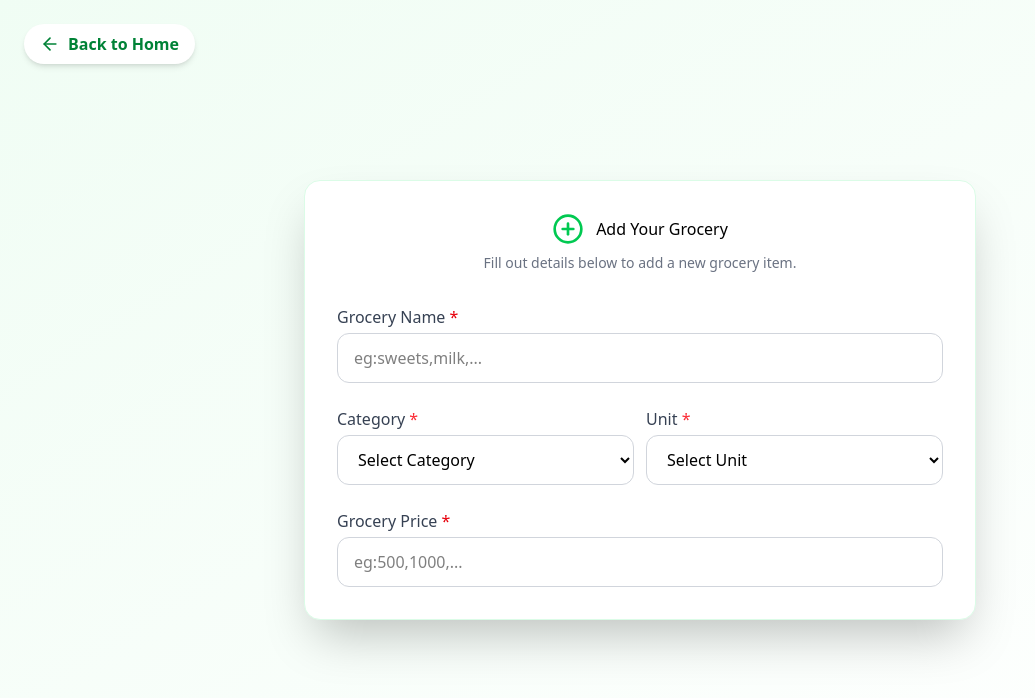
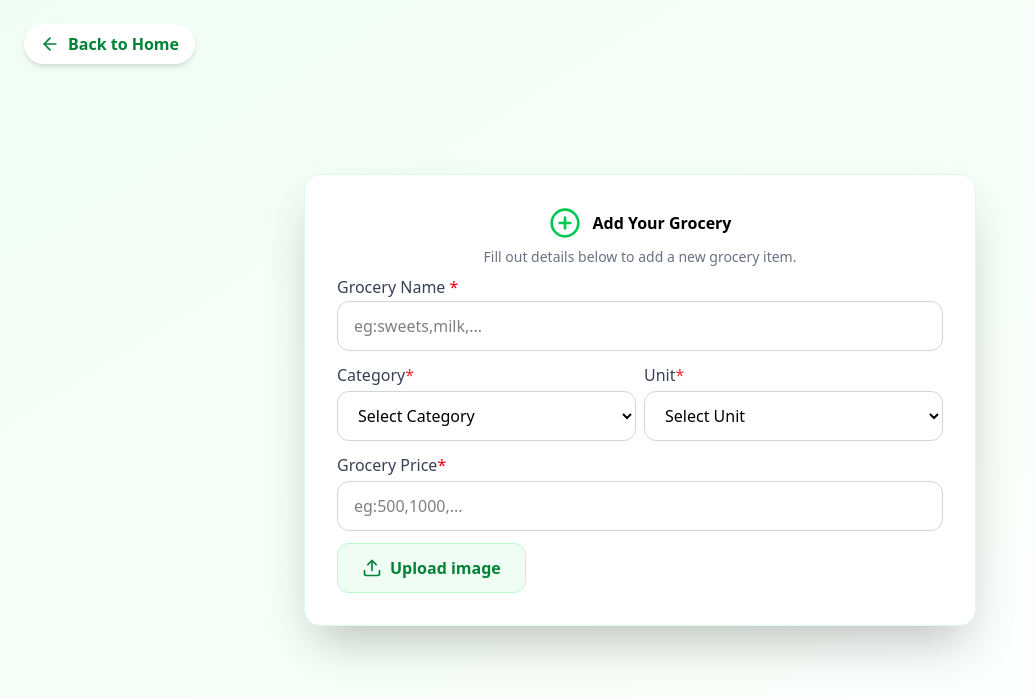
Before and after one commit to Alok-Jha-creator/snapcart, a Next.js app: page /admin/add-grocery in a window 1280 px wide. Shown: the top 698 px of the page, without its empty margins (0-1035 px from the left). Built offline with nearby package versions, Linux system fonts and the light colour scheme.

Commit message:
animation

```diff
--- a/src/app/admin/add-grocery/page.tsx
+++ b/src/app/admin/add-grocery/page.tsx
@@ -1,8 +1,9 @@
 'use client'
-import { ArrowBigLeft, ArrowLeft, Plus, PlusCircle } from 'lucide-react'
+import { ArrowBigLeft, ArrowLeft, Plus, PlusCircle, Upload } from 'lucide-react'
 import Link from 'next/link'
-import React, { useState } from 'react'
+import React, { ChangeEvent, useState } from 'react'
 import { motion } from 'motion/react'
+import Image from 'next/image'
 
 const categories = [
   "Fruits & Vegetables",
@@ -20,11 +21,20 @@ const units = [
   "kg", "g", "liter", "ml", "piece", "pack"
 ]
 const AddGrocery = () => {
-  const [name,setName]=useState("")
-  const [category,setCategory]=useState("")
-  const [unit,setUnit]=useState("")
-  const [preview,setPreview]=useState<string|null>()
-  const [backendImage,setBackendImage]=useState<File|null>()
+  const [name, setName] = useState("")
+  const [category, setCategory] = useState("")
+  const [unit, setUnit] = useState("")
+  const [price, setPrice] = useState("")
+  const [preview, setPreview] = useState<string | null>()
+  const [backendImage, setBackendImage] = useState<File | null>()
+  const handleImageChange = (e: ChangeEvent<HTMLInputElement>) => {
+    const files = e.target.files
+    if (!files || files.length == 0) return
+    const file = files[0]
+    setBackendImage(file)
+    setPreview(URL.createObjectURL(file))
+  }
+
   return (
     <div className='min-h-screen flex items-center justify-center bg-linear-to-br from-green-50 to-white py-16 px-4 relative'>
       <Link href="/" className='absolute top-6 left-6 flex items-center gap-2 text-green-700 font-semibold bg-white px-4 py-2 rounded-full shadow-md hover:bg-green-100 hover:shadow-lg transition-all' >
@@ -37,26 +47,46 @@ const AddGrocery = () => {
         transition={{ duration: 0.4 }}
         className='bg-white w-full max-w-2xl shadow-2xl rounded-2xl border border-green-100 p-8'
       >
-        <div className='flex flex-col items-center mb-8'>
+        <div className='flex flex-col items-center mb-2'>
           <div className='flex items-center gap-3'>
-            <PlusCircle className='text-green-500 w-8 h-8'/>
-            <h1>Add Your Grocery</h1>
+            <PlusCircle className='text-green-500 w-8 h-8' />
+            <h1 className='font-extrabold'>Add Your Grocery</h1>
           </div>
           <p className='text-gray-500 text-sm mt-2 text-center'>Fill out details below to add a new grocery item.</p>
         </div>
-        <form className='flex flex-col gap-6 w-full animate-fadeIn'>
+        <form className='flex flex-col gap-3 w-full animate-fadeIn'>
           <div>
-            <label htmlFor="name" className='block text-gray-700 font-medium mb-1'>Grocery Name <span className='text-red-600'>*</span></label>
-            <input type="text" id='name' placeholder='eg:sweets,milk,...' className='w-full border border-gray-300 rounded-xl px-4 py-3 outline-none focus:ring-green-400 transition-all' />
+            <label htmlFor="name" className='block text-gray-700 font-medium mb-0.5'>Grocery Name <span className='text-red-600'>*</span></label>
+            <input type="text" id='name' placeholder='eg:sweets,milk,...' onChange={(e) => { setName(e.target.value) }} value={name} className='w-full border border-gray-300 rounded-xl px-4 py-3 outline-none focus:ring-green-400 transition-all' />
           </div>
-          <div className='grid grid-cols-1 sm:grid-cols-2 gap-3'>
-            <div> <label className='block text-gray-700 font-medium mb-1'> Category  <span className='text-red-500'>*</span> </label> <select name="category" className='w-full border border-gray-300 rounded-xl px-4 py-3 outline-none focus:ring-2 focus:ring-green-400 transition-all bg-white'> <option value="category">Select Category</option>
-              {categories.map(cat => (
-                <option value={cat}>{cat}</option>
-              ))}
-            </select></div>
+          <div className='grid grid-cols-1 sm:grid-cols-2 gap-2'>
             <div>
-              <label className='block text-gray-700 font-medium mb-1'> Unit <span className='text-red-500'>*</span> </label> <select name="unit" className='w-full border border-gray-300 rounded-xl px-4 py-3 outline-none focus:ring-2 focus:ring-green-400 transition-all bg-white'> <option value="category">Select Unit</option>
+              <label className='block text-gray-700 font-medium mb-1'>
+                Category
+                <span className='text-red-500'>*</span>
+              </label>
+              <select name="category"
+                className='w-full border border-gray-300 rounded-xl px-4 py-3 outline-none focus:ring-2 focus:ring-green-400 transition-all bg-white'
+                value={category}
+                onChange={(e) => setCategory(e.target.value)}>
+                <option value="category">Select Category</option>
+                {categories.map(cat => (
+                  <option value={cat}>{cat}</option>
+                ))}
+              </select></div>
+
+            <div>
+              <label className='block text-gray-700 font-medium mb-1'>
+                Unit
+                <span className='text-red-500'>*</span>
+              </label>
+              <select name="unit" className='w-full border border-gray-300 rounded-xl px-4 py-3 outline-none focus:ring-2 focus:ring-green-400 transition-all bg-white'
+                onChange={(e) => setUnit(e.target.value)}
+                value={unit}
+              >
+                <option value="">
+                  Select Unit
+                </option>
                 {units.map(cat => (
                   <option value={cat}>{cat}</option>
                 ))}
@@ -64,8 +94,24 @@ const AddGrocery = () => {
             </div>
           </div>
           <div>
-            <label htmlFor="price" className='block text-gray-700 font-medium mb-1'>Grocery Price <span className='text-red-600'>*</span></label>
-            <input type="text" id='price' placeholder='eg:500,1000,...' className='w-full border border-gray-300 rounded-xl px-4 py-3 outline-none focus:ring-green-400 transition-all' />
+            <label htmlFor="price" className='block text-gray-700 font-medium mb-1'>
+              Grocery Price
+              <span className='text-red-600'>*</span>
+            </label>
+            <input type="text" id='price' placeholder='eg:500,1000,...' className='w-full border border-gray-300 rounded-xl px-4 py-3 outline-none focus:ring-green-400 transition-all'
+              onChange={(e) => setPrice(e.target.value)}
+              value={price}
+            />
+          </div>
+
+          <div className='flex flex-col sm:flex-row items-center gap-5'>
+            <label htmlFor="image" className='cursor-pointer flex items-center justify-center gap-2 bg-green-50 text-green-700 font-semibold border border-green-200 rounded-xl px-6 py-3 hover:bg-green-100 transition-all w-full sm:w-auto'>
+              <Upload className='w-5 h-5'/> Upload image
+            </label>
+            <input type="file" accept='image/*' id='image' hidden
+              onChange={handleImageChange}
+            />
+            {preview && <Image src={preview} width={100} height={100} alt=' image' className='rounded-xl shadow-md border-gray-300 object-cover' />}
           </div>
         </form>
       </motion.div>
```
